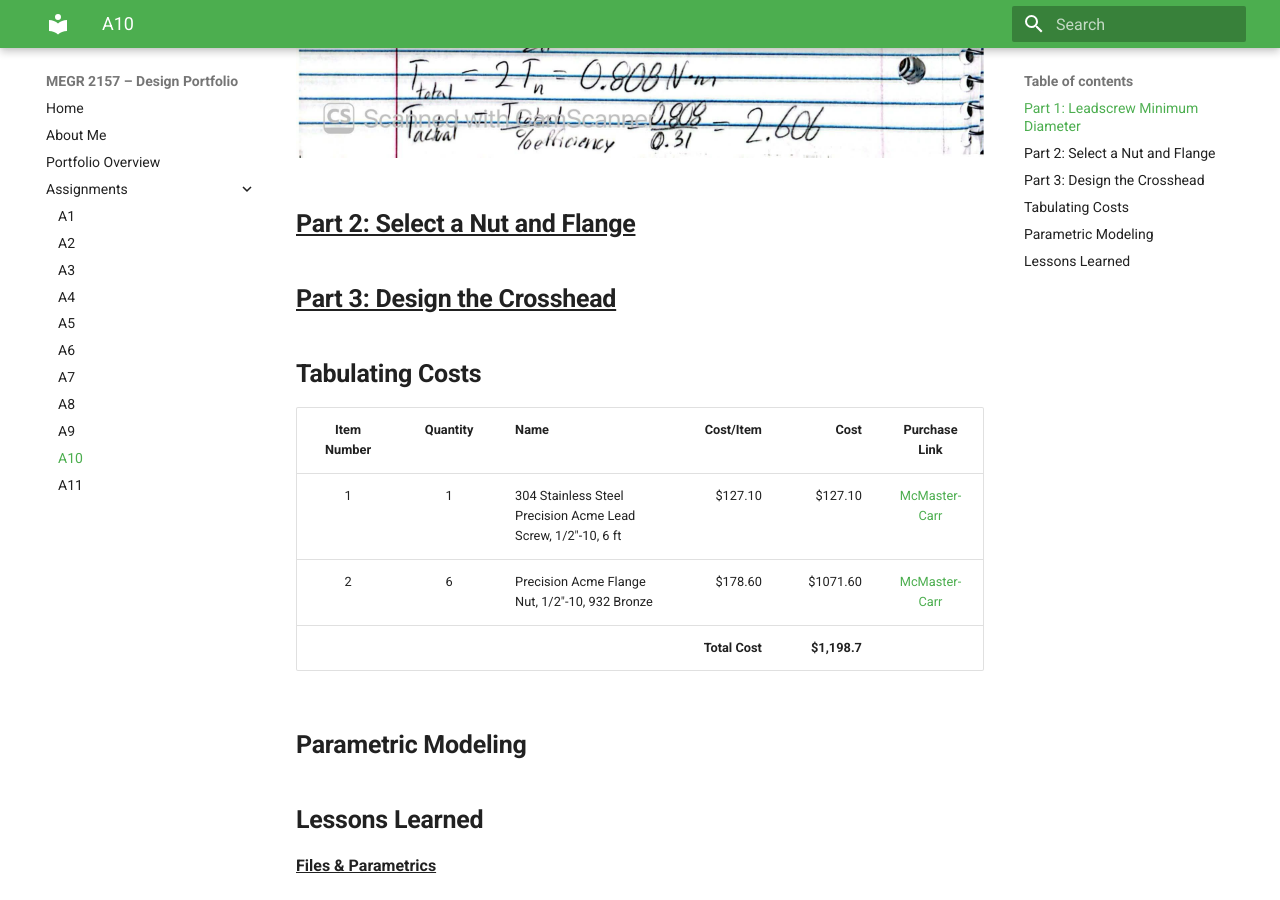
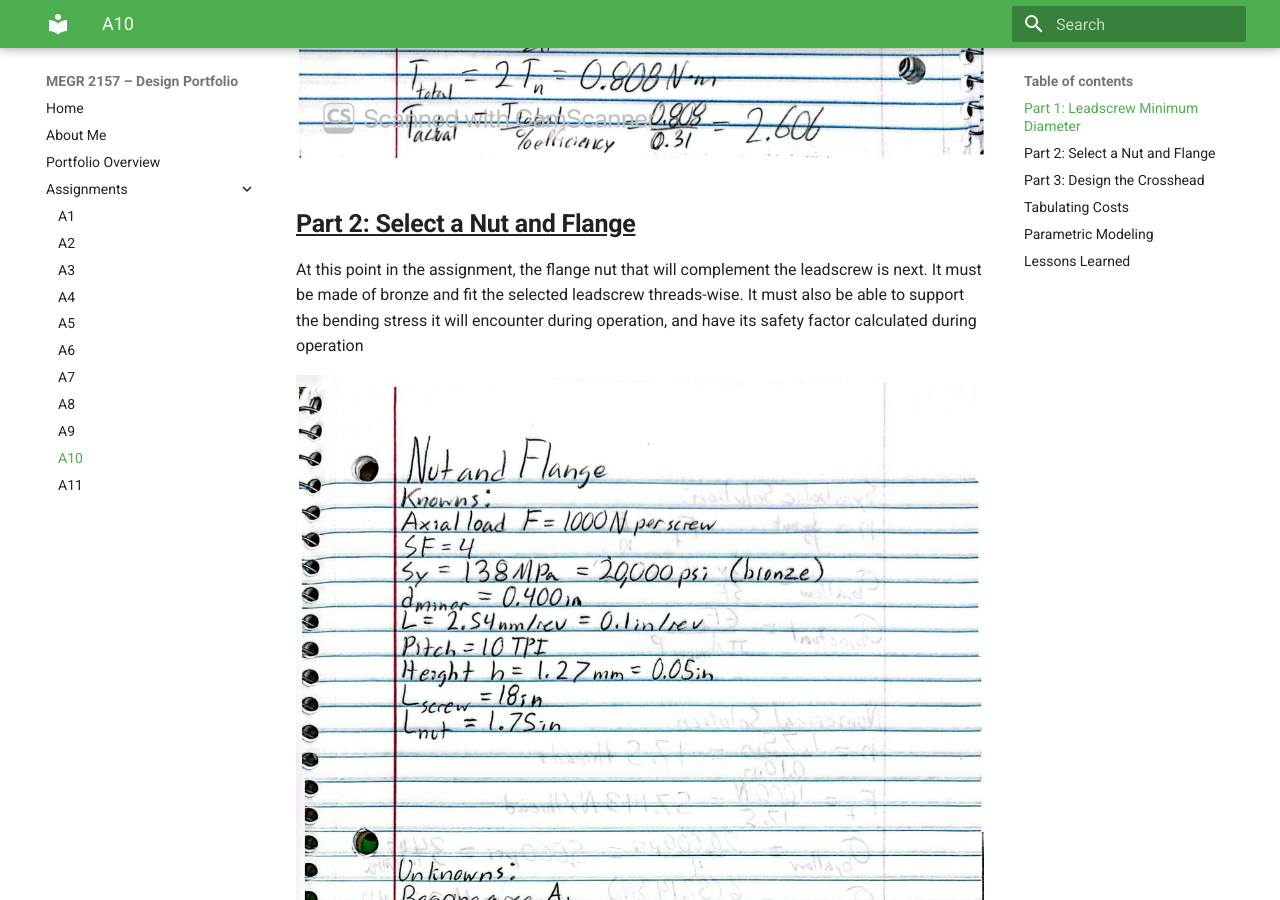
Before and after one commit to dadams78/design-projects-portfolio, an MkDocs documentation site: the page built from docs/assignments/A10/index.md, in a window 1280 px wide and 900 px high, scrolled down 2995 px. Built offline with MkDocs 1.6.1 and Material for MkDocs 9.7.7, drawn with Linux system fonts in a browser that asks for light colours.

Commit message:
Update index.md

```diff
--- a/docs/assignments/A10/index.md
+++ b/docs/assignments/A10/index.md
@@ -13,8 +13,11 @@ For this section, we are calculating the expected minimum diameter for the leads
 
 ## **<u>Part 2: Select a Nut and Flange</u>**
 
+At this point in the assignment, the flange nut that will complement the leadscrew is next. It must be made of bronze and fit the selected leadscrew threads-wise. It must also be able to support the bending stress it will encounter during operation, and have its safety factor calculated during operation
 
+![flange nut page 1](pg1-2.jpg)
 
+![flange nut page 1](pg2-2.jpg)
 
 ## **<u>Part 3: Design the Crosshead</u>**
 
```
